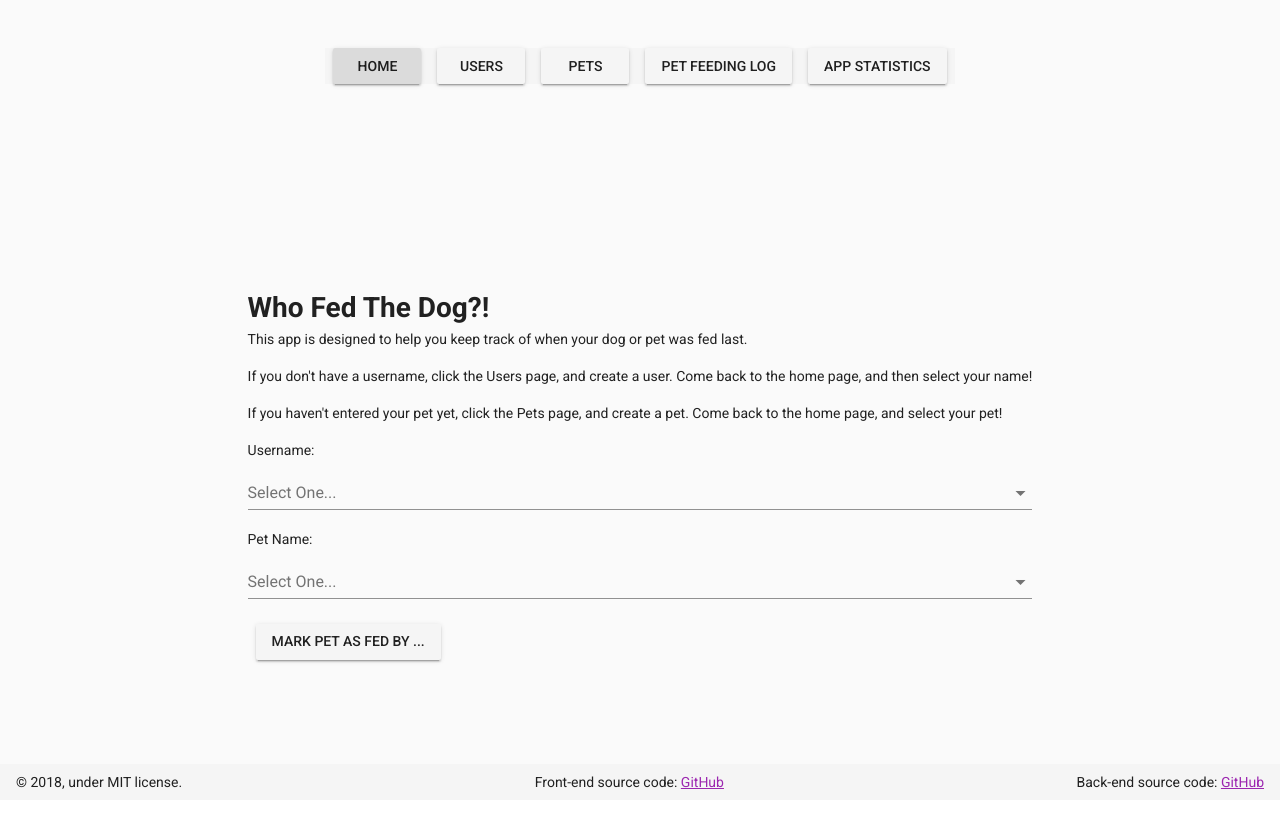
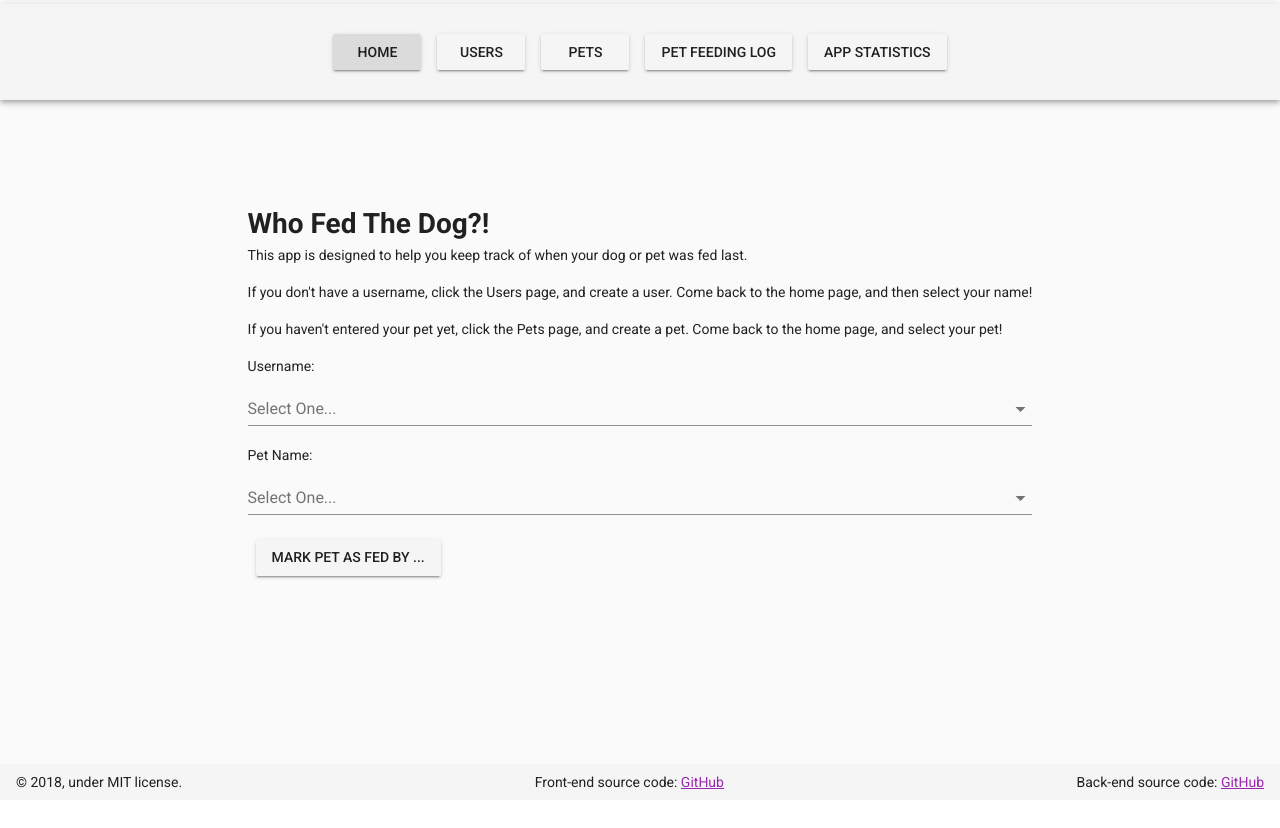
Before and after one commit to yhtomitim/who-fed-the-dog-client, a Vue app in the folder who-fed-the-dog/: page / in a window 1280 px wide. Shown: the top 828 px of the page. After the commit the page ends 800 px from the top, so only its background shows below. Built offline with nearby package versions, Linux system fonts and the light colour scheme; no server answers.

Commit message:
change v-footer to v-toolbar, add position styling

```diff
--- a/who-fed-the-dog/src/components/Header.vue
+++ b/who-fed-the-dog/src/components/Header.vue
@@ -1,10 +1,11 @@
 <template>
   <header>
+    <v-toolbar
+      fixed
+      class="py-3 mt-1">
     <v-layout
           align-center
-          justify-center
-          pt-5>
-    <v-footer>
+          justify-center>
       <nav>
       <v-btn to="/">Home</v-btn>
       <v-btn to="/users">Users</v-btn>
@@ -12,7 +13,7 @@
       <v-btn to="/log">Pet Feeding Log</v-btn>
        <v-btn to="/chart">App Statistics</v-btn>
     </nav>
-    </v-footer>
     </v-layout>
+    </v-toolbar>
   </header>
 </template>
```
